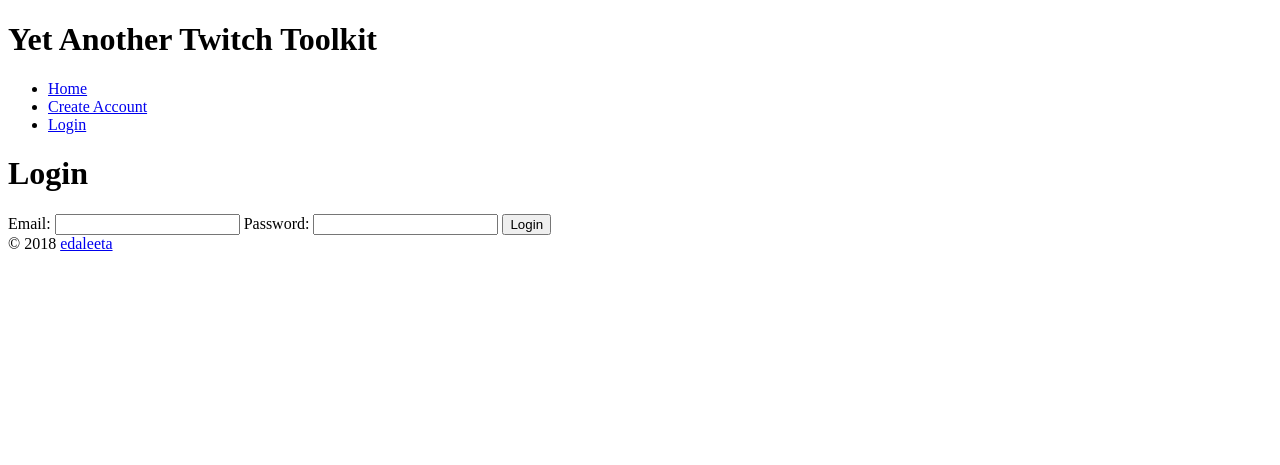
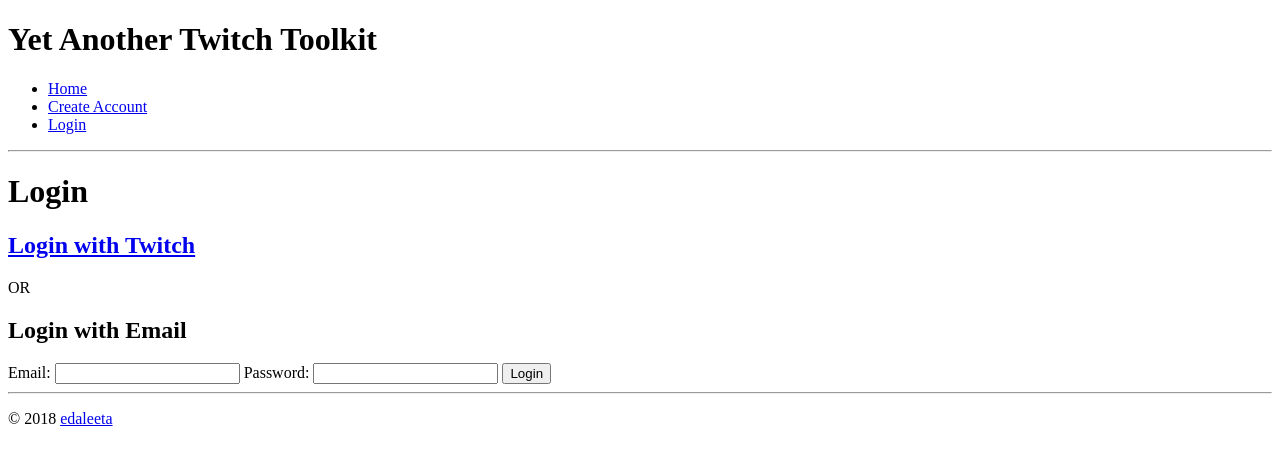
Before and after one commit to edaleeta/stream-tweeter, a Flask app: page /login in a window 1280 px wide. Shown: the top 465 px of the page. Run offline with Flask 2, Linux system fonts and the light colour scheme.

Commit message:
Auths Twitch account through login page.

```diff
--- a/server.py
+++ b/server.py
@@ -64,6 +64,13 @@
         return render_template("add-tweet-template.html",
                                user=current_user)
 
+    if session.get("current_twitch_user"):
+        twitch_display_name = session["current_twitch_user"]["display_name"]
+        print("Twitch Display Name: {}".format(twitch_display_name))
+
+        return render_template("add-tweet-template.html",
+                               twitch_display_name=twitch_display_name)
+
     return render_template("index.html")
 
 
@@ -126,6 +133,36 @@
         return redirect("/login")
 
 
+@app.route("/login/twitch")
+def login_with_twitch():
+    """Logs in user with Twitch account."""
+    callback_uri = url_for("authorize_twitch", _external=True)
+    print(callback_uri)
+    return (twitch.authorize(callback=callback_uri,
+            next=request.args.get("next") or request.referrer or None))
+
+
+@app.route("/login/twitch/authorized")
+def authorize_twitch():
+    """Get access token from Twitch user after auth."""
+    next_url = request.args.get('next') or url_for('show_index')
+    resp = twitch.authorized_response()
+
+    # Redirect with message if user does not authorize Twitch account.
+    if resp is None:
+        flash('You denied the request to sign in.')
+        return redirect(next_url)
+
+    session["twitch_access_token"] = (resp.get("access_token"), "")
+
+    current_twitch_user = twitch.get("users")
+    if current_twitch_user.status == 200:
+        session["current_twitch_user"] = current_twitch_user.data["data"][0]
+        print(session["current_twitch_user"])
+
+    return redirect("/")
+
+
 @app.route("/logout")
 def logout_user():
     """Logs out user."""
@@ -175,39 +212,8 @@
         print("Subscription to webhook unsuccessful.")
         return ('', 204)
 
-
-@app.route("/login-twitch")
-def login_with_twitch():
-    """Test to login to to app with Twitch account."""
-    print("url_for result: {}".format(url_for("get_twitch_access_token")))
-    callback_uri = url_for("get_twitch_access_token", _external=True)
-    print(callback_uri)
-    return (twitch.authorize(callback=callback_uri,
-            next=request.args.get("next") or request.referrer or None))
-
-
-@app.route("/login-twitch-authorized")
-def get_twitch_access_token():
-    """Get access token from Twitch user after auth."""
-    next_url = request.args.get('next') or url_for('show_index')
-    resp = twitch.authorized_response()
-
-    # Redirect with message if user does not authorize Twitch account.
-    if resp is None:
-        flash(u'You denied the request to sign in.')
-        return redirect(next_url)
-
-    session["twitch_access_token"] = (resp.get("access_token"), "")
-    current_twitch_user = twitch.get("users")
-    if current_twitch_user.status == 200:
-        current_twitch_user = current_twitch_user.data["data"][0]
-        print(current_twitch_user)
-
-    return ('', 204)
-
-
 @twitch.tokengetter
-def get_twitch_access_token():
+def twitch_tokengetter():
     return session.get('twitch_access_token')
 
 ###############################################################################
--- a/templates/base.html
+++ b/templates/base.html
@@ -27,13 +27,14 @@
       </ul>
     {% endif %}
     {% endwith %}
-
+    <hr>
     {% block page_content %}
         PAGE CONTENT HERE
     {% endblock %}
 
+    <hr>
     <footer>
-        &copy 2018 <a href="http://edaleeta.com/" target="_blank">edaleeta</a>
+        <p>&copy 2018 <a href="http://edaleeta.com/" target="_blank">edaleeta</a></p>
     </footer>
 </body>
 </html>
--- a/templates/login.html
+++ b/templates/login.html
@@ -5,6 +5,9 @@
 {% block page_content %}
     <h1>Login</h1>
 
+    <h2><a href="/login/twitch">Login with Twitch</h2></a>
+    OR
+    <h2>Login with Email</h2>
     <form action="/login" method="POST">
         <label>Email: <input type="email" name="email"></label>
         <label>Password: <input type="password" name="password"></label>
```
Also changed, not shown: templates/index.html (+7 -1 lines).
